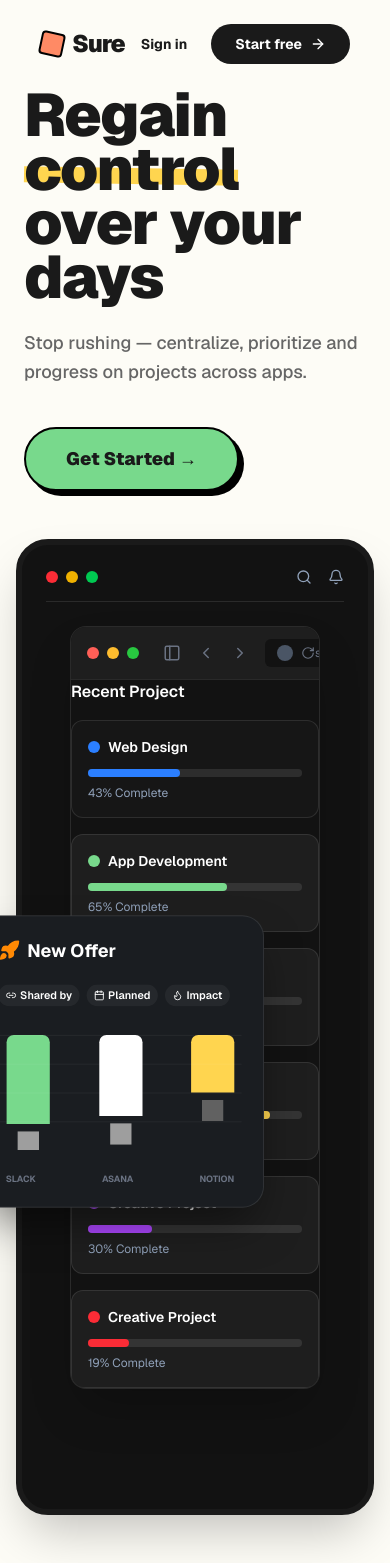
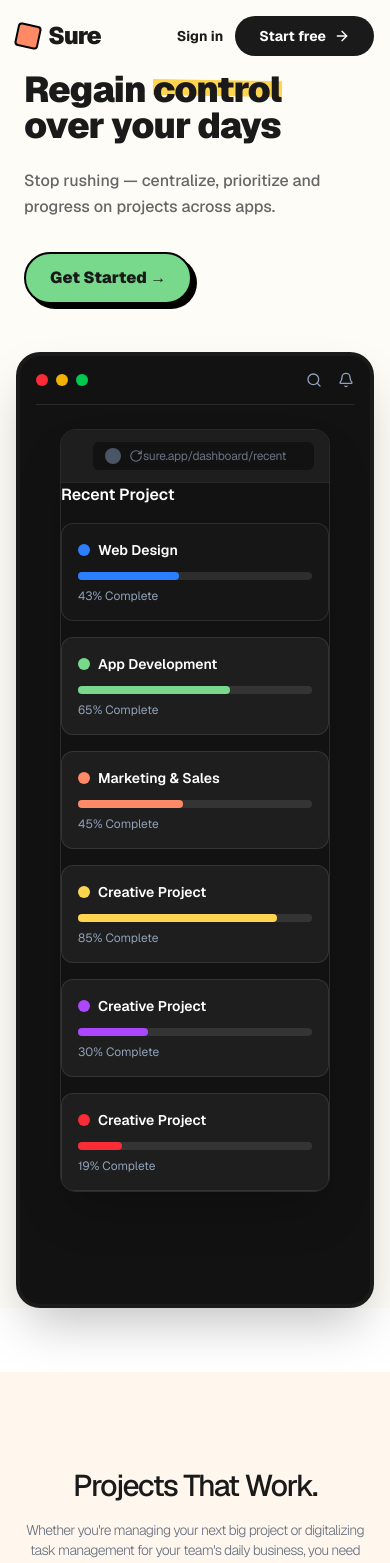
Before and after one commit to 001demilade/task, a Next.js app: page / in a window 390 px wide. Shown: the top 1563 px of the page. Built offline with nearby package versions, Linux system fonts and the light colour scheme; grey boxes are pictures that could not be loaded.

Commit message:
updated task

```diff
--- a/app/components/Hero.tsx
+++ b/app/components/Hero.tsx
@@ -36,7 +36,7 @@ export default function Hero() {
     <main className="min-h-screen bg-[#FDFCF6] cursor-pointer text-[#1A1A1A] font-sans selection:bg-orange-200">
 
       {/* --- 1. NAVIGATION BAR --- */}
-      <nav className="flex items-center justify-between px-10 py-6 max-w-7xl mx-auto">
+      <nav className="flex items-center justify-between px-4 sm:px-6 lg:px-8 py-4 sm:py-6 max-w-7xl mx-auto">
         <div className="flex items-center gap-10">
           <div className="flex items-center gap-2 font-black text-2xl tracking-tighter">
             <div className="w-6 h-6 bg-[#FF8A65] rounded-sm rotate-12 border-2 border-black"></div>
@@ -49,7 +49,7 @@ export default function Hero() {
             <a href="#" className="hover:text-black">Pricing</a>
           </div>
         </div>
-        <div className="flex items-center gap-6">
+        <div className="flex items-center gap-3 sm:gap-6">
           <button className="text-sm font-bold">Sign in</button>
           <button className="bg-[#1A1A1A] text-white px-6 py-2.5 rounded-full text-sm font-bold flex items-center gap-2 hover:bg-black transition-colors">
             Start free <ArrowRight size={16} />
@@ -80,7 +80,7 @@ export default function Hero() {
           transition={{ duration: 0.8 }}
           className="max-w-5xl mx-auto px-6 md:pt-20 pb-12"
         >
-          <h1 className="text-6xl md:text-[90px] font-black leading-[0.9] tracking-tight mb-6 md:leading-[0.9] max-w-4xl">
+         <h1 className="text-4xl sm:text-5xl md:text-6xl lg:text-[90px] font-black leading-[1] md:leading-[0.9] tracking-tight mb-6 max-w-4xl">
             Regain{" "}
             <span className="relative inline-block">
               <span className="relative z-10">control</span>
@@ -89,14 +89,14 @@ export default function Hero() {
             over your days
           </h1>
 
-          <p className="text-[#666] max-w-lg text-lg md:text-xl font-medium mb-10 leading-relaxed">
+          <p className="text-[#666] max-w-lg text-base sm:text-lg md:text-xl font-medium mb-8 sm:mb-10 leading-relaxed">
             Stop rushing — centralize, prioritize and progress on projects across apps.
           </p>
 
           <motion.button
             whileHover={{ y: 4 }}
             whileTap={{ scale: 0.95 }}
-            className="bg-[#78D98C] border-2 border-black shadow-[5px_5px_0px_0px_rgba(0,0,0,1)] px-10 py-4 rounded-full font-black text-lg"
+            className="bg-[#78D98C] border-2 border-black shadow-[5px_5px_0px_0px_rgba(0,0,0,1)] px-6 sm:px-10 py-3 sm:py-4 rounded-full font-black text-base sm:text-lg"
           >
             Get Started →
           </motion.button>
@@ -105,7 +105,7 @@ export default function Hero() {
 
       {/* ================= 3D DASHBOARD ================= */}
 
-      <section className="max-w-6xl mx-auto px-4 md:px-6 mb-24 relative">
+      <section className="max-w-6xl mx-auto px-4 sm:px-6 mb-16 sm:mb-24 relative">
         <motion.div
           whileHover={{
             rotateX: 6,
@@ -113,7 +113,7 @@ export default function Hero() {
             scale: 1.02,
           }}
           transition={{ type: "spring", stiffness: 200 }}
-          className="bg-[#121212] rounded-4xl p-6 shadow-2xl border-[6px] border-[#1A1A1A] perspective-1000"
+          className="bg-[#121212] rounded-3xl sm:rounded-4xl p-4 sm:p-6 shadow-2xl border-4 sm:border-[6px] border-[#1A1A1A]"
           style={{ transformStyle: "preserve-3d" }}
         >
           {/* Mock Header */}
@@ -136,13 +136,13 @@ export default function Hero() {
               <div className="bg-[#1E1E1E] px-4 py-3 flex items-center justify-between border-b border-white/5 md:px-6">
                 <div className="flex items-center gap-6 md:gap-10">
                   {/* Window Controls */}
-                  <div className="flex gap-2">
+                  <div className="flex gap-2 hidden sm:flex">
                     <div className="w-3 h-3 rounded-full bg-[#FF5F57]" />
                     <div className="w-3 h-3 rounded-full bg-[#FEBC2E]" />
                     <div className="w-3 h-3 rounded-full bg-[#28C840]" />
                   </div>
                   {/* Navigation Arrows */}
-                  <div className="flex gap-4 text-gray-500">
+                  <div className="flex gap-4 text-gray-500 hidden sm:flex">
                     <Sidebar size={18} />
                     <ChevronLeft size={18} />
                     <ChevronRight size={18} />
@@ -162,7 +162,7 @@ export default function Hero() {
                 </div>
 
                 {/* Action Icons */}
-                <div className="flex items-center gap-4 text-gray-400">
+                <div className="flex items-center gap-4 text-gray-400 hidden sm:flex">
                   <Share size={18} />
                   <Plus size={18} />
                   <div className="w-4 h-4 border-2 border-gray-400 rounded-sm" />
@@ -171,7 +171,7 @@ export default function Hero() {
 
               <div className="flex gap-6">
                 {/* Sidebar */}
-                <aside className="w-40 hidden md:block space-y-4">
+               <aside className="w-32 lg:w-40 hidden md:block space-y-4">
                   <SidebarItem icon={<LayoutGrid size={16}/>} label="Home" active />
                   <SidebarItem icon={<CheckSquare size={16}/>} label="My Tasks" />
                   <SidebarItem icon={<Calendar size={16}/>} label="My Plan" />
@@ -196,7 +196,7 @@ export default function Hero() {
         </motion.div>
 
           {/* NEW OFFER POPUP CARD (The item you just requested) */}
-        <div className="absolute -left-10 top-90 z-20 w-80 bg-[#1A1D21] border border-white/10 rounded-[24px] p-6 shadow-2xl shadow-black/50 scale-90 md:scale-100">
+          {/* <div className="absolute left-1/2 -translate-x-1/2 md:left-0 md:-translate-x-0 md:-left-10 top-[110%] md:top-90 z-20 w-[90%] max-w-sm md:w-80 bg-[#1A1D21] border border-white/10 rounded-[24px] p-4 sm:p-6 shadow-2xl shadow-black/50 scale-95 sm:scale-100">
           <div className="flex items-center gap-2 mb-6">
             <Rocket className="text-orange-400" size={24} fill="currentColor" />
             <h3 className="text-white font-bold text-xl">New Offer</h3>
@@ -206,12 +206,12 @@ export default function Hero() {
             <Tag icon={<Link2 size={12}/>} text="Shared by" />
             <Tag icon={<Calendar size={12}/>} text="Planned" />
             <Tag icon={<Flame size={12}/>} text="Impact" />
-          </div>
+          </div> */}
 
           {/* Bar Chart Section */}
-          <div className="flex justify-between h-32 mb-6 px-2 border-l border-white/10 relative md:px-4">
+          {/* <div className="flex justify-between h-28 sm:h-32 mb-6 px-2 border-l border-white/10 relative"> */}
             {/* Grid lines */}
-            <div className="absolute left-0 w-full h-[1px] bg-white/5 top-0" />
+            {/* <div className="absolute left-0 w-full h-[1px] bg-white/5 top-0" />
             <div className="absolute left-0 w-full h-[1px] bg-white/5 top-1/4" />
             <div className="absolute left-0 w-full h-[1px] bg-white/5 top-2/4" />
             <div className="absolute left-0 w-full h-[1px] bg-white/5 top-3/4" />
@@ -233,15 +233,15 @@ export default function Hero() {
           <div className="flex justify-between text-[10px] font-bold text-gray-500 uppercase px-2">
             <span>Slack</span><span>Asana</span><span>Notion</span>
           </div>
-        </div>
+        </div> */}
       </section>
 
       {/* ================= PREMIUM TICKERS ================= */}
-      <div className="space-y-2 pb-16">
+      {/* <div className="space-y-2 pb-16">
         <Ticker bg="bg-[#FFD54F]" text="Tasks • Dashboard • Agenda • Projects" />
         <Ticker bg="bg-[#FF8A65]" text="Automations • Recurring Tasks • Timeline" reverse />
         <Ticker bg="bg-[#78D98C]" text="Task Management • Remote Teams • Teamwork" />
-      </div>
+      </div> */}
 
     </main>
   );
```
